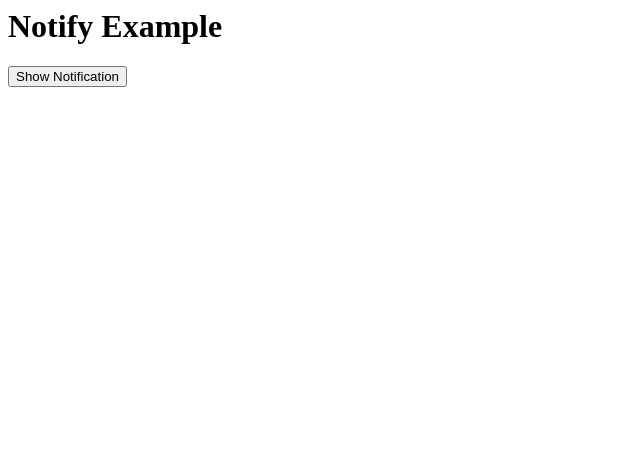
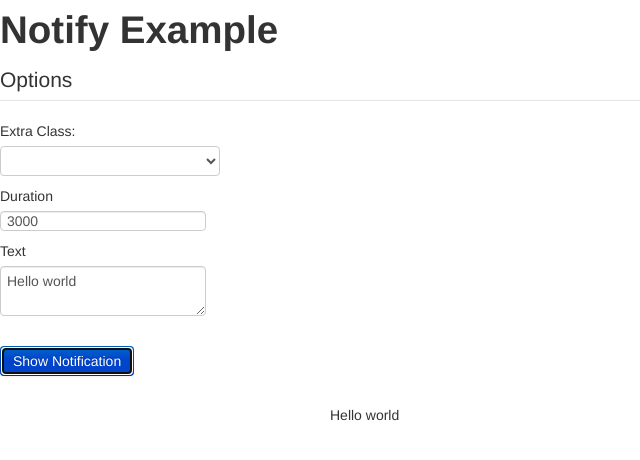
Before and after one commit to jasonm23/angular-notify, a plain HTML site: page example/example.html in a window 1280 px wide. Both pictures are taken after a click on the button "Show Notification". Shown: the whole page, without its empty margins (0-640 px from the left). Drawn offline with Linux system fonts and the light colour scheme.

Commit message:
now in a working state

```diff
--- a/app/notify.js
+++ b/app/notify.js
@@ -14,6 +14,8 @@ angular.module('notifier.services', [])
 		$scope.$broadcast("notify.newNotification", props);
 	}
 	return notifyImpl;
+
+
 }]);
 
 
@@ -28,24 +30,36 @@ angular.module('notifier.directives', [])
 
 			var ele = $(iElement);
 
+			var extra_class = "";
+			var duration = 1000;
+
 			// Default: make sure the element is hidden.
 			ele.css("display", "none");
 
-			function showAlert(element){
+			function showAlert(){
 				if(ele.css("display") === "none"){
 					ele.slideDown("slow");
 				}
-				setTimeout(function(){hideAlert();}, 3000);
+				setTimeout(function(){hideAlert();}, duration);
 			}
 
-			function hideAlert(element){
+			function hideAlert(){
 				ele.slideUp("slow");
 			}
 
-			// When there is a new notification, we create a new element and
-			// bind the events to close it.
+			// Listen to the broadcast the service sends out.
 			scope.$on("notify.newNotification", function(event, somethingelse){
-				var n_ele = _.clone(ele);
+
+				// Remove the old applied class.
+				ele.removeClass(extra_class);
+
+				extra_class = somethingelse.level;
+				duration = somethingelse.duration;
+
+				ele.html(somethingelse.text);
+				ele.addClass(extra_class);
+
+				showAlert();
 			});
 		}
 	};
--- a/example/example.html
+++ b/example/example.html
@@ -2,22 +2,39 @@
 	<head>
 		<title>Test notify script</title>
 
+		<link type="text/css" rel="stylesheet" href="css/bootstrap.min.css" />
+
 		<script type="text/javascript" src="../app/lib/jquery/jquery.min.js"></script>
 		<script type="text/javascript" src="../app/lib/angular/angular.min.js"></script>
 		<script type="text/javascript" src="../app/notify.js"></script>
+
+		<script type="text/javascript" src="js/bootstrap.min.js"></script>
 		<script type="text/javascript" src="example.js"></script>
 		<style type="text/css">
 			.notify{
 				padding: 5px 10px;
-		border-radius: 4px;
-		border: 1px solid #eee;
-		background-color: indianred;
+				position:absolute;
+				left: 25%;
+				top: 50%;
+				width: 200px;
 			}
 		</style>
 	</head>
+
 	<body ng-app="exampleApp">
 		<div ng-controller="ExampleCtrl">
 			<h1>Notify Example</h1>
+			<form>
+				<fieldset>
+					<legend>Options</legend>
+					<label>Extra Class:</label>
+					<select ng-model="extra_class" ng-options="c.name for c in extra_classes"></select>
+					<label>Duration</label>
+					<input type="text" ng-model="duration" />
+					<label>Text</label>
+					<textarea ng-model="text"></textarea>
+				</fieldset>
+			</form>
 			<button class="btn btn-primary" ng-click="clickExample()">
 				Show Notification
 			</button>
--- a/example/example.js
+++ b/example/example.js
@@ -5,14 +5,22 @@ angular.module("exampleApp", ['notifier.directives', 'notifier.services'])
 
 	function($scope, notify){
 
+		$scope.extra_classes = [
+			{id: 1, name:"alert"},
+			{id: 2, name:"alert alert-danger"},
+			{id: 3, name:"alert alert-success"}
+		];
+
+		$scope.extra_class = 1;
+		$scope.duration = 3000;
+		$scope.text = "Hello world";
+
 		$scope.clickExample = function(){
 			notify.sendNotification({
-				"level":"warning",
-				"text":"Your in trouble!!!",
-				"duration":3000
+				level:$scope.extra_class.name,
+				text:$scope.text,
+				duration:$scope.duration
 			});
 		}
-
-		$scope.xmp = "test";
 	}
 ]);
```
Also changed, not shown: example/test.js (deleted, +0 -13 lines), example/css/bootstrap.min.css (added), example/img/glyphicons-halflings-white.png (added), example/img/glyphicons-halflings.png (added), example/js/bootstrap.min.js (added). Lines whose indentation alone changed are shown as unchanged.
